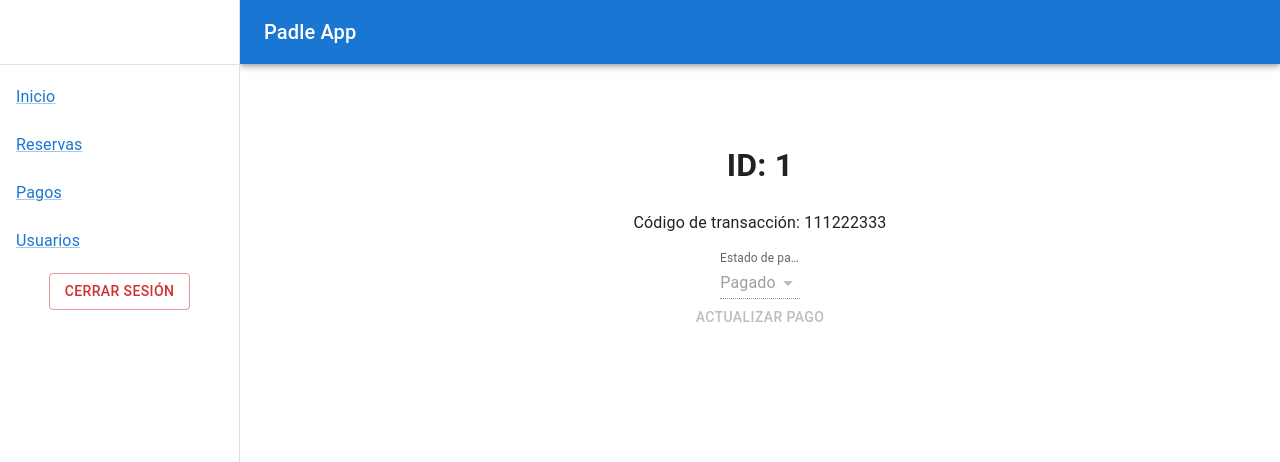
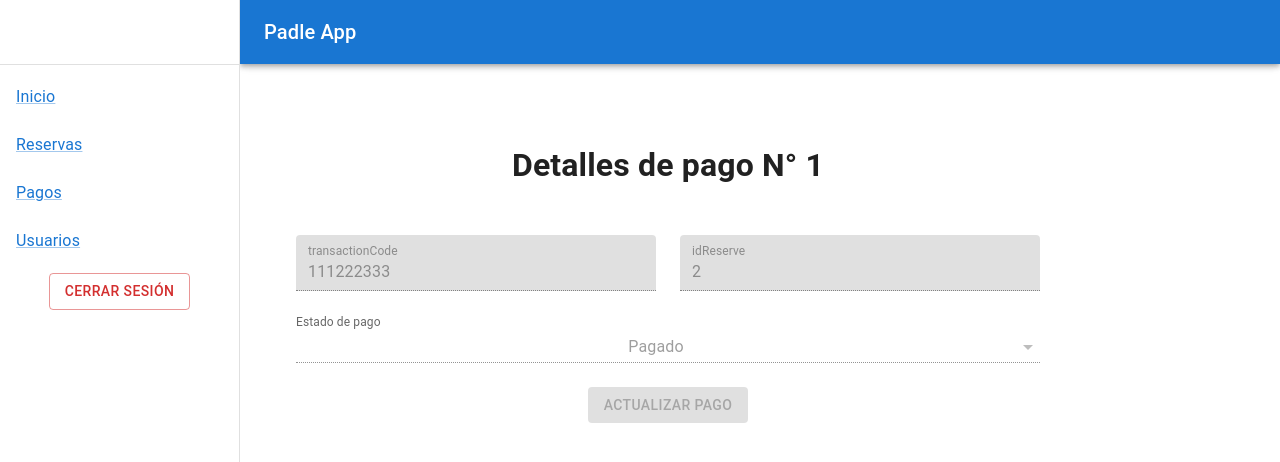
Before and after one commit to jokinz/docker-react-paddle-app, a React (Vite) app: page /payments/1 in a window 1280 px wide. Shown: the top 462 px of the page. Built offline with nearby package versions, Linux system fonts and the light colour scheme.

Commit message:
updated ui

```diff
--- a/src/components/Payments/PaymentDetails.tsx
+++ b/src/components/Payments/PaymentDetails.tsx
@@ -1,8 +1,4 @@
 import { useEffect, useState } from 'react'
-
-import { Payment, paymentStatus } from '../../types/payment'
-
-import { getPaymentById, updatePaymentById } from '../../api/payments/payment'
 
 import {
   Button,
@@ -10,14 +6,21 @@ import {
   DialogActions,
   DialogTitle,
   FormControl,
+  Grid,
   InputLabel,
   MenuItem,
   Select,
   SelectChangeEvent,
+  TextField
 } from '@mui/material'
 
 import { enqueueSnackbar } from 'notistack'
 
+import { Payment, paymentStatus } from '../../types/payment'
+
+import { getPaymentById, updatePaymentById } from '../../api/payments/payment'
+
+import DetailsWrapper from '../DetailsWrapper'
 import LoadingWrapper from '../LoadingWrapper'
 
 type props = { paymentId: string }
@@ -83,13 +86,34 @@ const PaymentDetails = ({ paymentId }: props) => {
   return (
     <LoadingWrapper loading={loading}>
       {payment ? (
-          <>
-            <h1>ID: {payment.id}</h1>
-            <p>Código de transacción: {payment?.transactionCode}</p>
-            <FormControl variant="standard">
+        <DetailsWrapper>
+          <Grid textAlign={'center'} item xs={12}>
+            <h1>Detalles de pago N° {payment.id}</h1>
+          </Grid>
+          <Grid item xs={6}>
+            <TextField
+              id="transactionCode"
+              label="transactionCode"
+              variant="filled"
+              value={payment.transactionCode}
+              fullWidth
+              disabled
+            />
+          </Grid>
+          <Grid item xs={6}>
+            <TextField
+              id="idReserve"
+              label="idReserve"
+              variant="filled"
+              value={payment.idReserve}
+              fullWidth
+              disabled
+            />
+          </Grid>
+          <Grid item xs={12}>
+            <FormControl fullWidth variant="standard">
               <InputLabel id="new-status-label">Estado de pago</InputLabel>
               <Select
-                fullWidth
                 disabled={
                   payment.status === 'paid' || payment.status === 'failed'
                 }
@@ -107,13 +131,16 @@ const PaymentDetails = ({ paymentId }: props) => {
                 <MenuItem value={'failed'}>Fallido</MenuItem>
               </Select>
             </FormControl>
-            <br />
+          </Grid>
+          <Grid item xs={12} textAlign={'center'}>
             <Button
+              variant="contained"
               disabled={payment.status === newStatus}
               onClick={handleUpdateButtonClick}
             >
               Actualizar pago
             </Button>
+          </Grid>
           <Dialog
             open={showModal}
             onClose={handleClose}
@@ -124,19 +151,18 @@ const PaymentDetails = ({ paymentId }: props) => {
               {'¿Actualizar el estado del pago?'}
             </DialogTitle>
             <DialogActions>
-                <Button onClick={handleClose}>Cancelar</Button>
               <Button
                 disabled={updateLoading}
                 onClick={handleConfirmationClick}
                 autoFocus
               >
-                  <LoadingWrapper loading={updateLoading}>
+                <LoadingWrapper loading={updateLoading}> </LoadingWrapper>
                 Sí, actualizar
-                  </LoadingWrapper>
               </Button>
+              <Button onClick={handleClose}>Cancelar</Button>
             </DialogActions>
           </Dialog>
-          </>
+        </DetailsWrapper>
       ) : (
         <h1>Pago no encontrado</h1>
       )}
```
Lines whose indentation alone changed are shown as unchanged.
